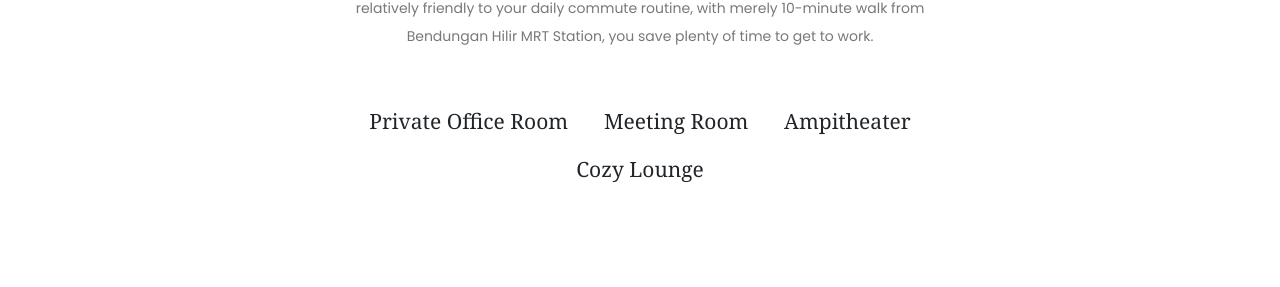
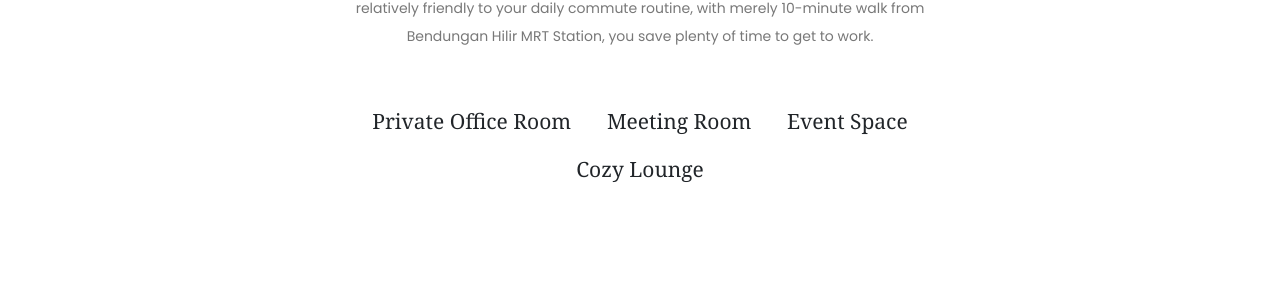
Before and after one commit to kemtol/wellspace, a Jekyll site: the page built from _product/workwell-suites-tokopedia.markdown, in a window 1280 px wide and 900 px high, scrolled down 1556 px. Shown: the part 153-440 px from the top of the window. Built offline with Jekyll 4.4.1, drawn with Linux system fonts in a browser that asks for light colours; nearby versions of some CDN libraries; library files that are not in the unit come from our copies.

Commit message:
Updated Workwell Suites Tokopedia

```diff
--- a/_product/workwell-suites-tokopedia.markdown
+++ b/_product/workwell-suites-tokopedia.markdown
@@ -29,7 +29,7 @@ featuresdesc: |-
 featureslist:
 - Private Office Room
 - Meeting Room
-- 'Ampitheater '
+- Event Space
 - Cozy Lounge
 video: <iframe width="100%" height="800" src="https://www.youtube.com/embed/MqvdZ7Fo_8Y"
   frameborder="0" allow="accelerometer; autoplay; encrypted-media; gyroscope; picture-in-picture"
```
Also changed, not shown: other parts of _product/workwell-suites-tokopedia.markdown (+3 -0 lines).
